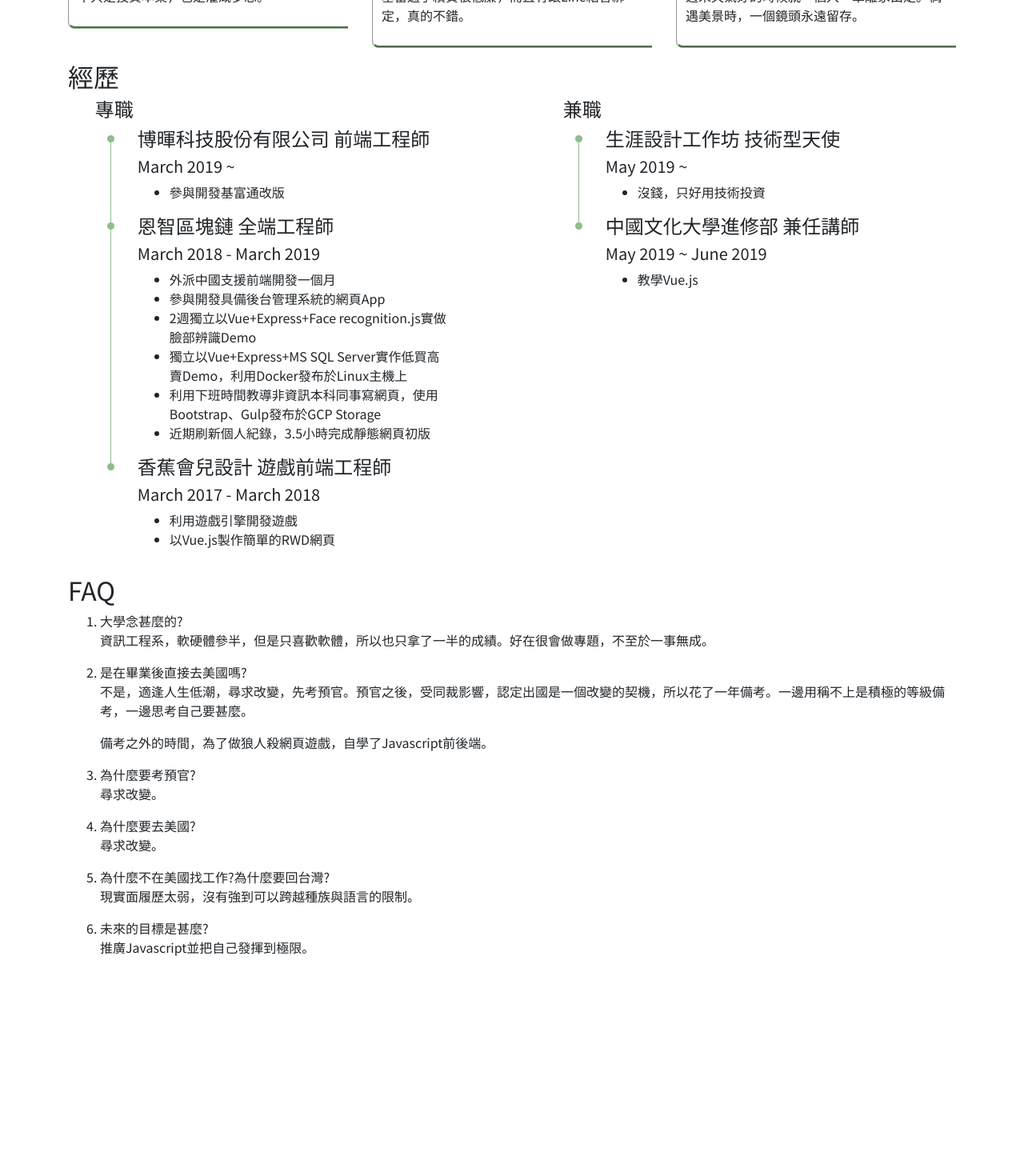
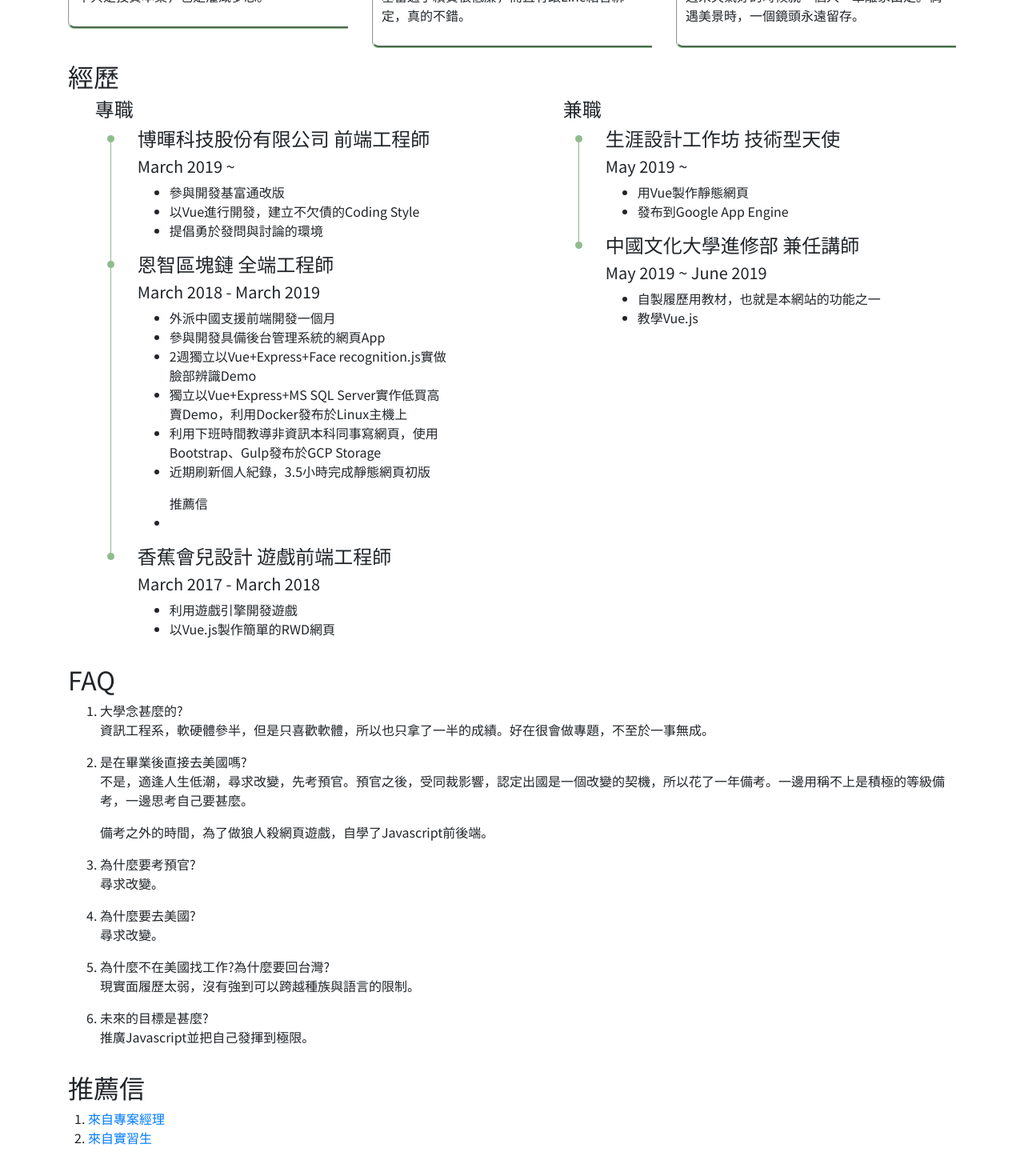
Before and after one commit to simon0406/pccu-vue-official, a Vue app: page / in a window 1280 px wide. Shown: the part 1265-2735 px from the top of the page at 80% size. Before the commit the page ends 2532 px from the top, so only its background shows below. Built offline with nearby package versions, Linux system fonts and the light colour scheme.

Commit message:
update recommend

```diff
--- a/src/App.vue
+++ b/src/App.vue
@@ -74,6 +74,8 @@
                             <h5>March 2019 ~</h5>
                             <ul>
                                 <li>參與開發基富通改版</li>
+                                <li>以Vue進行開發，建立不欠債的Coding Style</li>
+                                <li>提倡勇於發問與討論的環境</li>
                             </ul>
                         </ListItem>
                         <ListItem>
@@ -86,6 +88,12 @@
                                 <li>獨立以Vue+Express+MS SQL Server實作低買高賣Demo，利用Docker發布於Linux主機上</li>
                                 <li>利用下班時間教導非資訊本科同事寫網頁，使用Bootstrap、Gulp發布於GCP Storage</li>
                                 <li>近期刷新個人紀錄，3.5小時完成靜態網頁初版</li>
+                            </ul>
+                            <ul>
+                                推薦信
+                                <li>
+
+                                </li>
                             </ul>
                         </ListItem>
                         <ListItem>
@@ -103,13 +111,15 @@
                             <h4>生涯設計工作坊 技術型天使</h4>
                             <h5>May 2019 ~</h5>
                             <ul>
-                                <li>沒錢，只好用技術投資</li>
+                                <li>用Vue製作靜態網頁</li>
+                                <li>發布到Google App Engine</li>
                             </ul>
                         </ListItem>
                         <ListItem>
                             <h4>中國文化大學進修部 兼任講師</h4>
                             <h5>May 2019 ~ June 2019</h5>
                             <ul>
+                                <li>自製履歷用教材，也就是本網站的功能之一</li>
                                 <li>教學Vue.js</li>
                             </ul>
                         </ListItem>
@@ -146,6 +156,22 @@
                         </li>
                     </ol>
                 </div>
+            </Theme>
+            <Theme title="推薦信">
+                <ol>
+                    <li>
+                        <a
+                            href="https://drive.google.com/open?id=1ytUwY-Ayqtg2nFDL-NMdkxqkj55gKOMY"
+                            target="_blank"
+                        >來自專案經理</a>
+                    </li>
+                    <li>
+                        <a
+                            href="https://drive.google.com/open?id=1kLbgMLBR5y9Np9nIeX1xzX80uaHgzp9V"
+                            target="_blank"
+                        >來自實習生</a>
+                    </li>
+                </ol>
             </Theme>
         </div>
     </div>
```
